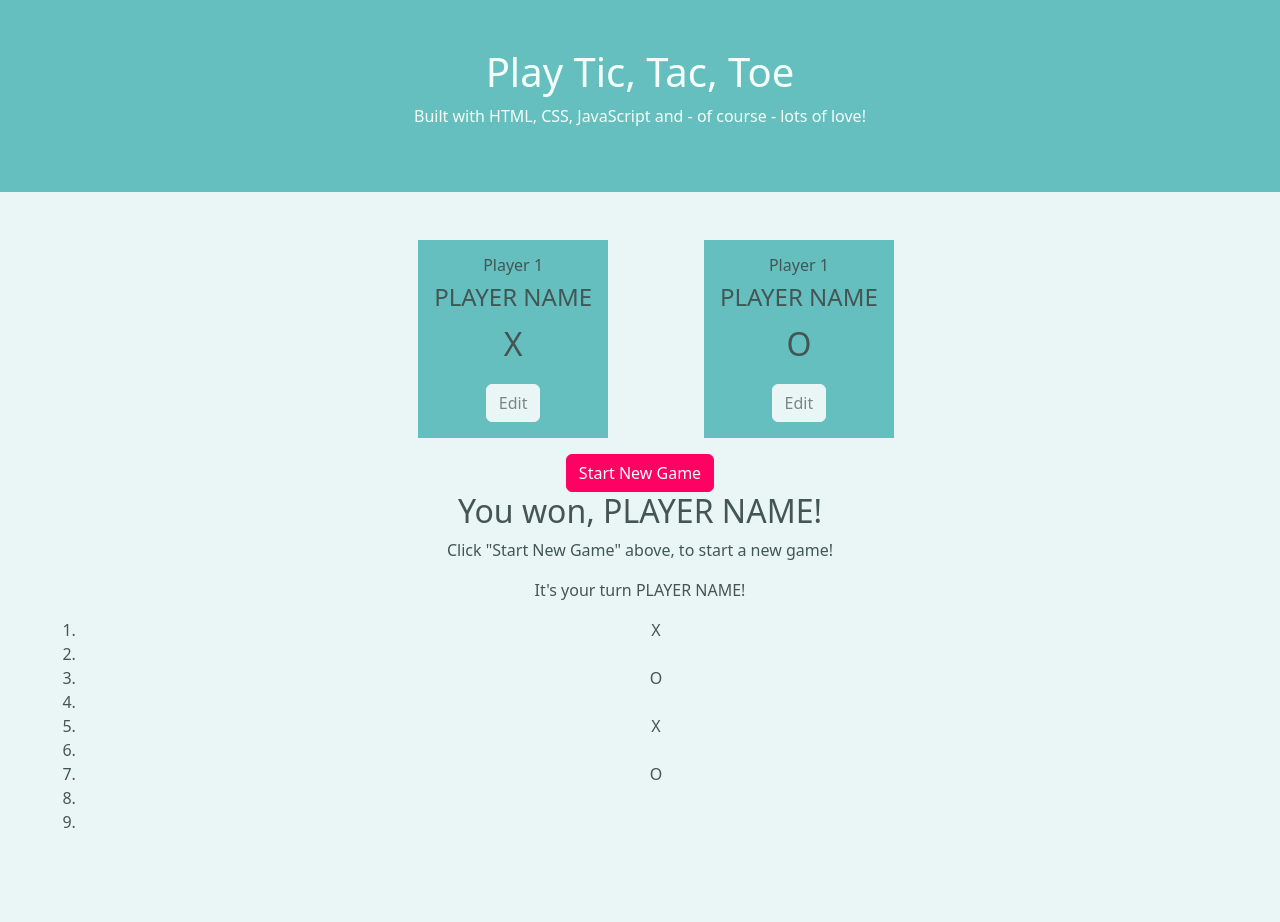
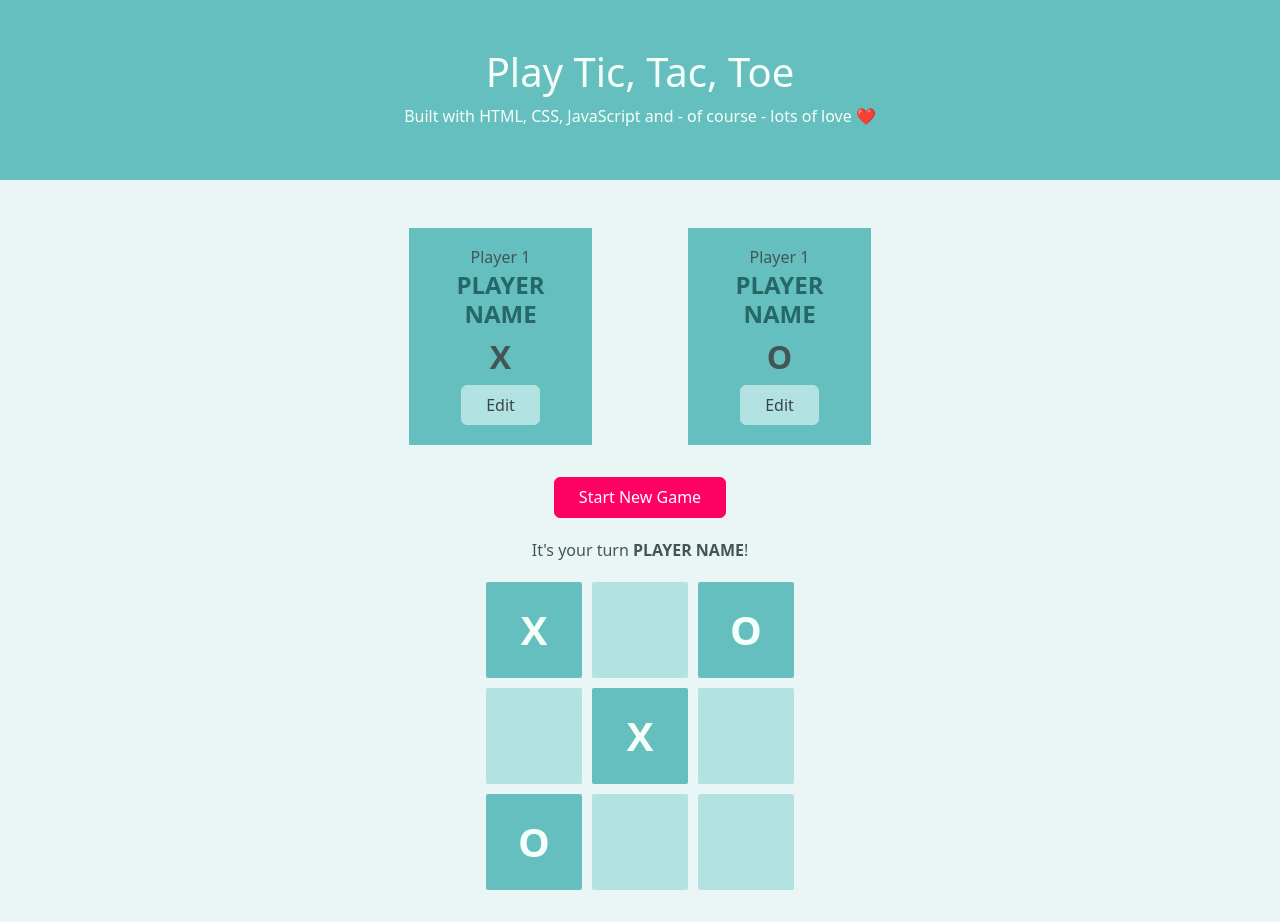
Before and after one commit to koscida/100-Days-Of-Code-2022-Web-Development-Bootcamp-Solutions, a plain HTML site: page section-14-tictactoe/tictactoe/index.html in a window 1280 px wide. Before the commit the page ends 898 px from the top, so only its background shows below. Drawn offline with nearby package versions, Linux system fonts and the light colour scheme.

Commit message:
tictactoe player name

```diff
--- a/section-14-tictactoe/tictactoe/index.html
+++ b/section-14-tictactoe/tictactoe/index.html
@@ -17,53 +17,58 @@
 <body>
 	<header class="p-5">
 		<h1>Play Tic, Tac, Toe</h1>
-		<p>Built with HTML, CSS, JavaScript and - of course - lots of love!</p>
+		<p>Built with HTML, CSS, JavaScript and - of course - lots of love ❤️</p>
 	</header>
-	<main class="p-5">
-		<aside class="modal" id="config-overlay">
+	<main>
+		<aside class="modal" id="configOverlay" class="p-3">
+			<div>
 				<h2>Choose your name</h2>
 
 				<form>
-				<div class="input-group">
+					<div class="mb-3">
 						<label class="form-label" for="playername">Player name</label>
-					<input class="form-control" type="text" name="playername" id="playername" />
+						<input class="form-control" type="text" name="playername" id="playername" required />
 					</div>
-				<div>
-					<button type="button" class="btn btn-secondary" id="cancel-config-btn">Cancel</button>
-					<button type="submit" class="btn btn-primary">Confirm</button>
+					<div id="playernameErrors"></div>
+					<div class="mb-3 d-flex">
+						<p class="me-auto"><button type="reset" class="btn btn-light" id="configCancelBtn">Cancel</button></p>
+						<p class="ms-auto"><button type="submit" class="btn btn-primary">Confirm</button></p>
 					</div>
 				</form>
+			</div>
 		</aside>
-		<section id="gameConfiguration">
-			<ol>
-				<li class="px-5 ms-auto">
-					<article class="p-3">
-						<h2 class="fs-6">Player 1</h2>
-						<h3 class="fs-4">PLAYER NAME</h3>
-						<p class="playerSymbol">X</p>
-						<button class="btn btn-light" id="edit-player-1-btn">Edit</button>
+		<div class="container">
+			<section id="gameConfiguration" class="mx-auto col-lg-6 col-md-8 col-sm-10">
+				<ol class="pt-5 pb-3">
+					<li class="px-5">
+						<article class="p-3" id="player1Data">
+							<h2>Player 1</h2>
+							<h3 id="player1Name">PLAYER NAME</h3>
+							<p class="playerSymbol" id="player1Symbol">X</p>
+							<p><button class="btn btn-light" id="player1EditBtn" data-playerid="1">Edit</button></p>
 						</article>
 					</li>
-				<li class="px-5 me-auto">
-					<article class="p-3">
-						<h2 class="fs-6">Player 1</h2>
-						<h3 class="fs-4">PLAYER NAME</h3>
-						<p class="playerSymbol">O</p>
-						<button class="btn btn-light" id="edit-player-2-btn">Edit</button>
+					<li class="px-5">
+						<article class="p-3" id="player2Data">
+							<h2>Player 1</h2>
+							<h3 id="player2Name">PLAYER NAME</h3>
+							<p class="playerSymbol" id="player1Symbol">O</p>
+							<p><button class="btn btn-light" id="player2EditBtn" data-playerid="2">Edit</button></p>
 						</article>
 					</li>
 				</ol>
-			<button class="btn btn-primary">Start New Game</button>
+				<button class="btn btn-secondary">Start New Game</button>
 			</section>
 
-		<section id="active-game">
-			<article id="game-over">
+			<section id="gameDisplay" class="p-3 mx-auto col-lg-4 col-sm-6">
+				<article id="gameOver">
 					<h2>You won, <span id="winner-name">PLAYER NAME</span>!</h2>
 					<p>Click "Start New Game" above, to start a new game!</p>
 				</article>
 
-			<p>It's your turn <span id="active-player-name">PLAYER NAME</span>!</p>
-			<ol id="game-board">
+				<p>It's your turn <span id="activePlayer">PLAYER NAME</span>!</p>
+
+				<ol id="gameBoard" class="py-3">
 					<li class="disabled">X</li>
 					<li></li>
 					<li class="disabled">O</li>
@@ -77,6 +82,8 @@
 					<li></li>
 				</ol>
 			</section>
+
+		</div>
 	</main>
 
 	<!-- Bootstrap -- JavaScript Bundle with Popper -->
--- a/section-14-tictactoe/tictactoe/styles.css
+++ b/section-14-tictactoe/tictactoe/styles.css
@@ -1,65 +1,82 @@
 :root {
 	/* https://colorhunt.co/palette/66bfbfeaf6f6ffffffff0063 */
-	--bg-primary-color: #FF0063;
-	--bg-light-color: #EAF6F6;
-	--bg-light-color-text: #7A8686;
-	--bg-secondary-color: #66BFBF;
-	--bg-secondary-color-darker: #3a8c8c;
-	--bg-secondary-color-text: mintcream;
+	--c-red-bg: #FF0063;
+	--c-red-text: #FFF;
+	--c-red-lighter-bg: #eca9c3;
+
+	--c-white-bg: #EAF6F6;
+	--c-white-text: #7A8686;
+
+	--c-green-bg: #66BFBF;
+	--c-green-text: mintcream;
+	--c-green-darker-bg: #266767;
+	--c-green-darker-text: mintcream;
+	--c-green-lighter-bg: #b3e2e2;
+	--c-green-lighter-text: #3A4646;
 }
 
 
 /* override bootstrap */
 
-.btn-primary {
+.btn-secondary {
 	--bs-btn-color: #fff;
-	--bs-btn-bg: var(--bg-primary-color);
-	--bs-btn-border-color: var(--bg-primary-color);
+	--bs-btn-bg: var(--c-red-bg);
+	--bs-btn-border-color: var(--c-red-bg);
 	--bs-btn-hover-color: #fff;
-	--bs-btn-hover-bg: var(--bg-primary-color);
-	--bs-btn-hover-border-color: var(--bg-primary-color);
+	--bs-btn-hover-bg: var(--c-red-bg);
+	--bs-btn-hover-border-color: var(--c-red-bg);
 	--bs-btn-focus-shadow-rgb: 49,132,253;
 	--bs-btn-active-color: #fff;
-	--bs-btn-active-bg: var(--bg-primary-color);
-	--bs-btn-active-border-color: var(--bg-primary-color);
+	--bs-btn-active-bg: var(--c-red-bg);
+	--bs-btn-active-border-color: var(--c-red-bg);
 	--bs-btn-active-shadow: inset 0 3px 5px rgba(0, 0, 0, 0.125);
 	--bs-btn-disabled-color: #fff;
-	--bs-btn-disabled-bg: var(--bg-primary-color);
-	--bs-btn-disabled-border-color: var(--bg-primary-color);
+	--bs-btn-disabled-bg: var(--c-red-bg);
+	--bs-btn-disabled-border-color: var(--c-red-bg);
 }
-.btn-secondary {
-	--bs-btn-color: var(--bg-secondary-color-text);
-	--bs-btn-bg: var(--bg-secondary-color);
-	--bs-btn-border-color: var(--bg-secondary-color);
-	--bs-btn-hover-color: var(--bg-secondary-color-text);
-	--bs-btn-hover-bg: var(--bg-secondary-color);
-	--bs-btn-hover-border-color: var(--bg-secondary-color);
+.btn-primary {
+	--bs-btn-color: var(--c-green-text);
+	--bs-btn-bg: var(--c-green-bg);
+	--bs-btn-border-color: var(--c-green-bg);
+	--bs-btn-hover-color: var(--c-green-text);
+	--bs-btn-hover-bg: var(--c-green-bg);
+	--bs-btn-hover-border-color: var(--c-green-bg);
 	--bs-btn-focus-shadow-rgb: 49,132,253;
-	--bs-btn-active-color: var(--bg-secondary-color-text);
-	--bs-btn-active-bg: var(--bg-secondary-color);
-	--bs-btn-active-border-color: var(--bg-secondary-color);
+	--bs-btn-active-color: var(--c-green-text);
+	--bs-btn-active-bg: var(--c-green-bg);
+	--bs-btn-active-border-color: var(--c-green-bg);
 	--bs-btn-active-shadow: inset 0 3px 5px rgba(0, 0, 0, 0.125);
-	--bs-btn-disabled-color: var(--bg-secondary-color-text);
-	--bs-btn-disabled-bg: var(--bg-secondary-color);
-	--bs-btn-disabled-border-color: var(--bg-secondary-color);
+	--bs-btn-disabled-color: var(--c-green-text);
+	--bs-btn-disabled-bg: var(--c-green-bg);
+	--bs-btn-disabled-border-color: var(--c-green-bg);
 }
 .btn-light {
-	--bs-btn-color: var(--bg-light-color-text);
-	--bs-btn-bg: var(--bg-light-color);
-	--bs-btn-border-color: var(--bg-light-color);
-	--bs-btn-hover-color: var(--bg-light-color-text);
-	--bs-btn-hover-bg: var(--bg-light-color);
-	--bs-btn-hover-border-color: var(--bg-light-color);
+	--btn-light: var(--c-green-lighter-bg);
+	--btn-light-text: var(--c-green-lighter-text);
+	--btn-light-hover: var(--c-green-lighter-bg);
+	--btn-light-active: var(--c-green-lighter-bg);
+	--btn-light-disabled: var(--c-green-lighter-text);
+	--btn-light-disabled-text: var(--c-green-lighter-text);
+
+	--bs-btn-color: var(--btn-light-text);
+	--bs-btn-bg: var(--btn-light);
+	--bs-btn-border-color: var(--btn-light);
+	--bs-btn-hover-color: var(--btn-light-text);
+	--bs-btn-hover-bg: var(--btn-light-hover);
+	--bs-btn-hover-border-color: var(--btn-light-hover);
 	--bs-btn-focus-shadow-rgb: 49,132,253;
-	--bs-btn-active-color: var(--bg-light-color-text);
-	--bs-btn-active-bg: var(--bg-light-color);
-	--bs-btn-active-border-color: var(--bg-light-color);
+	--bs-btn-active-color: var(--btn-light-text);
+	--bs-btn-active-bg: var(--btn-light-active);
+	--bs-btn-active-border-color: var(--btn-light-active);
 	--bs-btn-active-shadow: inset 0 3px 5px rgba(0, 0, 0, 0.125);
-	--bs-btn-disabled-color: var(--bg-light-color-text);
-	--bs-btn-disabled-bg: var(--bg-light-color);
-	--bs-btn-disabled-border-color: var(--bg-light-color);
+	--bs-btn-disabled-color: var(--btn-light-disabled-text);
+	--bs-btn-disabled-bg: var(--c-white-bg);
+	--bs-btn-disabled-border-color: var(--c-white-bg);
 }
 .btn {
+	--bs-btn-padding-y: 0.45rem;
+	--bs-btn-padding-x: 1.5rem;
+
 	display: inline-block;
 	padding: var(--bs-btn-padding-y) var(--bs-btn-padding-x);
 	font-family: var(--bs-btn-font-family);
@@ -89,24 +106,97 @@ body {
 	text-align: center;
 }
 header {
-	background: var(--bg-secondary-color);
-	color: var(--bg-secondary-color-text);
+	background: var(--c-green-bg);
+	color: var(--c-green-text);
 }
 
-.playerSymbol {
-	font-size: 2em;
-}
+
 
 #gameConfiguration {
-
 }
 #gameConfiguration ol {
 	list-style-type: none;
 	display: flex;
 	flex-direction: row;
+	padding: 0;
 }
 #gameConfiguration li {
+	width: 50%;
 }
 #gameConfiguration article {
-	background: var(--bg-secondary-color);
+	background: var(--c-green-bg);
 }
+#gameConfiguration h2, h3, p {
+	font-size: 1rem;
+	margin: 0.25rem 0;
+}
+#gameConfiguration h3 {
+	font-size: 1.5rem;
+	font-weight: bold;
+	text-transform: uppercase;
+	color: var(--c-green-darker-bg);
+}
+.playerSymbol {
+	font-size: 2rem;
+	font-weight: bolder;
+}
+
+
+#gameDisplay {
+}
+#activePlayer {
+	font-weight: bold;
+	text-transform: uppercase;
+}
+#gameOver {
+	display: none;
+}
+#gameBoard {
+	--size: 6rem;
+	--gap: 10px;
+	list-style-type: none;
+	padding: 0;
+	margin: 0 auto;
+	width: calc((3 * var(--size)) + (2 * var(--gap)));
+	display: grid;
+	grid-template: repeat(3,var(--size)) / repeat(3,var(--size));
+	grid-gap: var(--gap);
+}
+#gameBoard li {
+	background-color: var(--c-green-lighter-bg);
+	color: var(--c-green-lighter-text);
+	border-radius: 2px;
+	cursor: pointer;
+	display: flex;
+	justify-content: center;
+	align-items: center;
+	font-size: 2.5rem;
+	font-weight: bold;
+}
+#gameBoard li:hover {
+	background-color: var(--c-green-bg);
+	color: var(--c-green-text);
+	cursor: pointer;
+}
+#gameBoard li.disabled {
+	background-color: var(--c-green-bg);
+	color: var(--c-green-text);
+	cursor: default;
+}
+
+.modal {
+	background: rgba(0,0,0,0.3);
+}
+#configOverlay > div {
+	box-shadow: 0 2px 8px rgba(0, 0, 0, 0.2);
+	position: fixed;
+	top: 20%;
+	left: calc(50% - 20rem);
+	width: 40rem;
+	background-color: white;
+	padding: 1rem;
+	border-radius: 6px;
+}
+#configOverlay .error input {
+	border: 1px solid var(--c-red-bg);
+}
```
Also changed, not shown: section-14-tictactoe/tictactoe/app.js (+84 -18 lines). Lines whose indentation alone changed are shown as unchanged.
